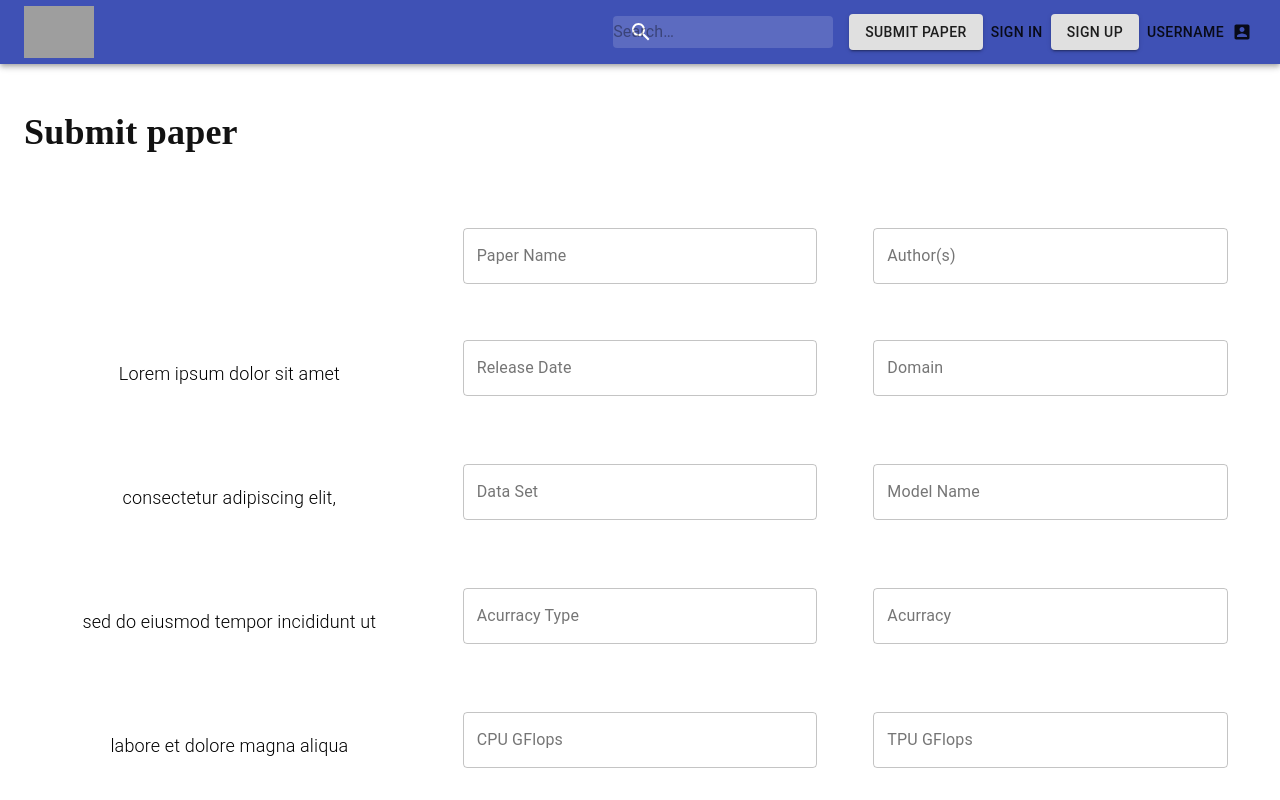
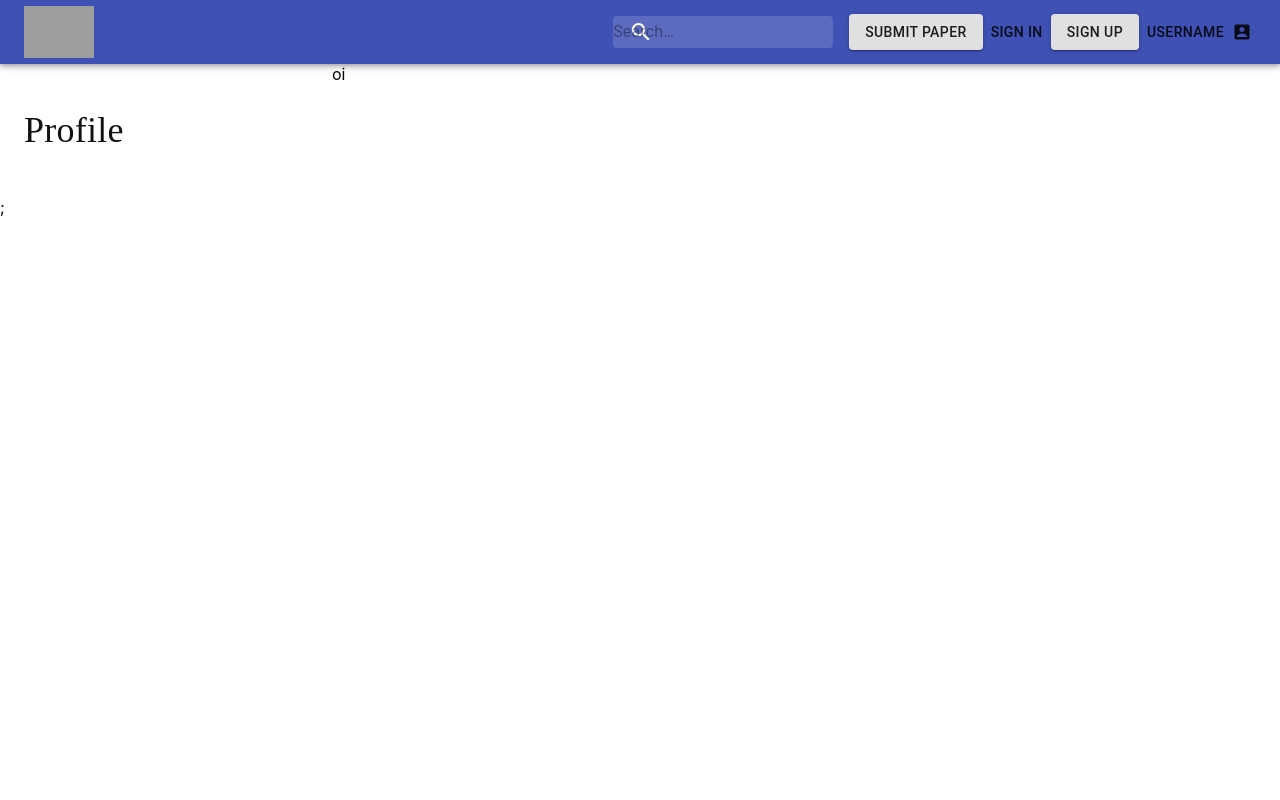
Before and after one commit to UnBArqDsw/2020.1_G2_TCLDL_Client, a Next.js app: page /profile in a window 1280 px wide. Shown: the top 800 px of the page. Built offline with nearby package versions, Linux system fonts and the light colour scheme; grey boxes are pictures that could not be loaded; a web font is replaced by a local one.

Commit message:
add profile grid
Co-authored-by: Vitor <vitorrr.meireles@hotmail.com>

```diff
--- a/src/pages/profile.js
+++ b/src/pages/profile.js
@@ -1,9 +1,9 @@
 import AppBar from '../components/AppBar'
 import { Container } from '@material-ui/core';
-import style from '../styles/Submit-paper.module.css'
 import useStyles from '../styles/components/SubmitPaper.module';
 import Button from '@material-ui/core/Button';
-import GridPapers from '../components/SubmitPaper'
+import Grid from '@material-ui/core/Grid';
+import style from '../styles/Profile.module.css';
 
 export default function SubmitPaper() {
     const styles = useStyles();
@@ -11,25 +11,18 @@ export default function SubmitPaper() {
         <div>
             <AppBar />
             <Container>
+                <Grid container spacing={0} >
+                    <Grid item xs={12} sm={3}>
                         <div className={style.boxTitle}>
-          <div className={style.title}>
-            Submit paper
+                            <div className={style.titleText}>
+                                Profile
                             </div>
                         </div>
-
-        <div className={style.root}>
-          <GridPapers text="" fieldText1="Paper Name" fieldText2="Author(s)" />
-          <GridPapers text="Lorem ipsum dolor sit amet" fieldText1="Release Date" fieldText2="Domain" />
-          <GridPapers text="consectetur adipiscing elit," fieldText1="Data Set" fieldText2="Model Name" />
-          <GridPapers text="sed do eiusmod tempor incididunt ut" fieldText1="Acurracy Type" fieldText2="Acurracy" />
-          <GridPapers text="labore et dolore magna aliqua" fieldText1="CPU GFlops" fieldText2="TPU GFlops" />
-          <GridPapers text="Massa sed elementum tempus egestas" fieldText1="#Of Parameters" fieldText2="Multiply-Adds" />
-          <GridPapers text="Ullamcorper velit sed ullamcorper morbi" fieldText1="Training Time" fieldText2="Dataset Size" />
-        </div>
-
-        <div className={style.button}>
-          <Button className={styles.button} variant="contained"  >SUBMIT PAPER</Button>
-        </div>
+                    </Grid>
+                    <Grid item xs={12} sm={9}>
+                        oi
+                    </Grid>
+                </Grid>
             </Container>
         </div>
     );
--- /dev/null
+++ b/src/styles/Profile.module.css
@@ -0,0 +1,37 @@
+.titleText {
+    font-family: Roboto Mono;
+font-style: normal;
+font-weight: 500;
+font-size: 36px;
+line-height: 37px;
+letter-spacing: 0.23125px;
+color: #121212;
+}
+.button{
+    text-align: right;
+}
+.gridBox{
+    padding: 0px;
+}
+
+.boxTitle {
+    display: flex;
+    margin-top: 3rem;
+    margin-bottom: 3rem;
+  }
+
+.root {
+      flex-grow: 1;
+}
+
+.text{
+    margin: 50px;
+    font-family: Roboto;
+    font-size: 18px;
+    font-style: normal;
+    font-weight: 300;
+    line-height: 24px;
+    letter-spacing: 0.15000000596046448px;
+    text-align: center;
+
+}
```
Lines whose indentation alone changed are shown as unchanged.
